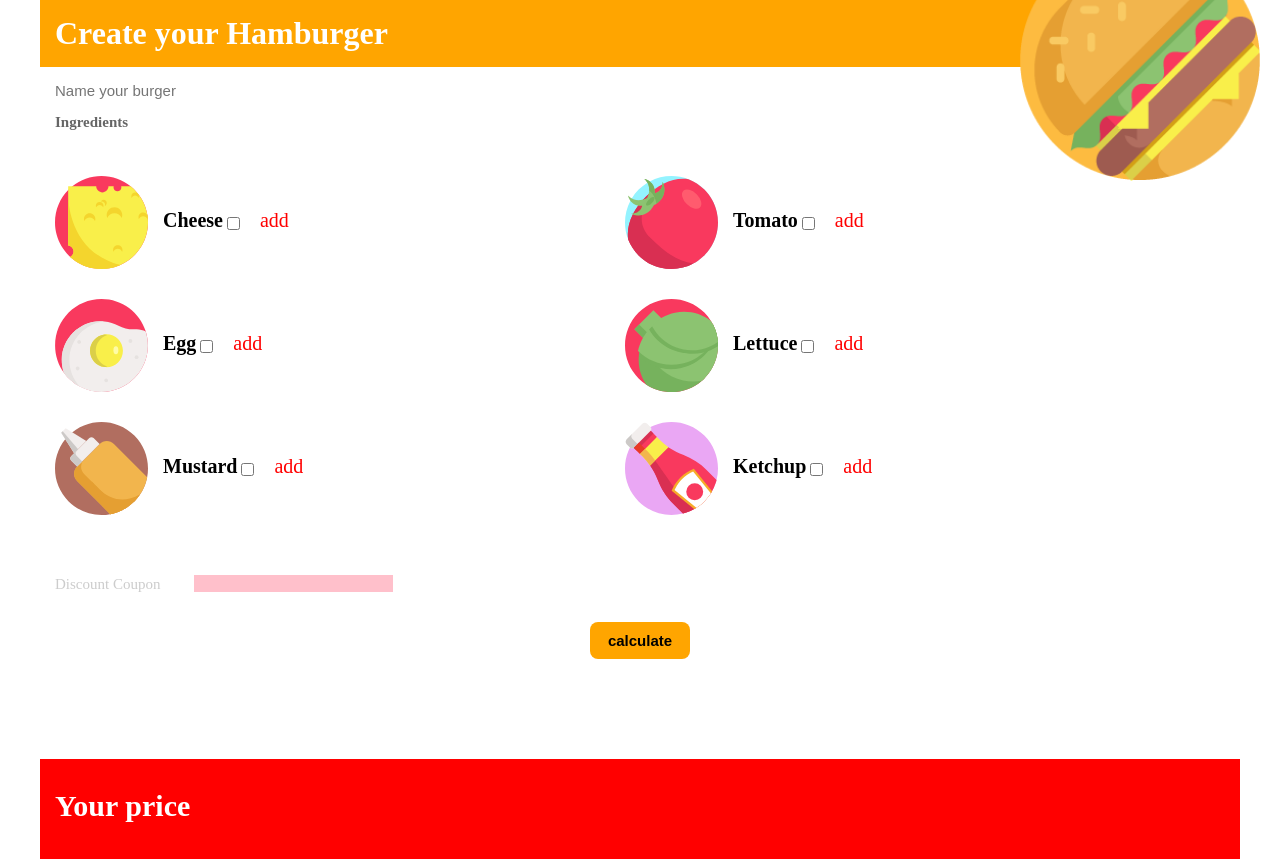
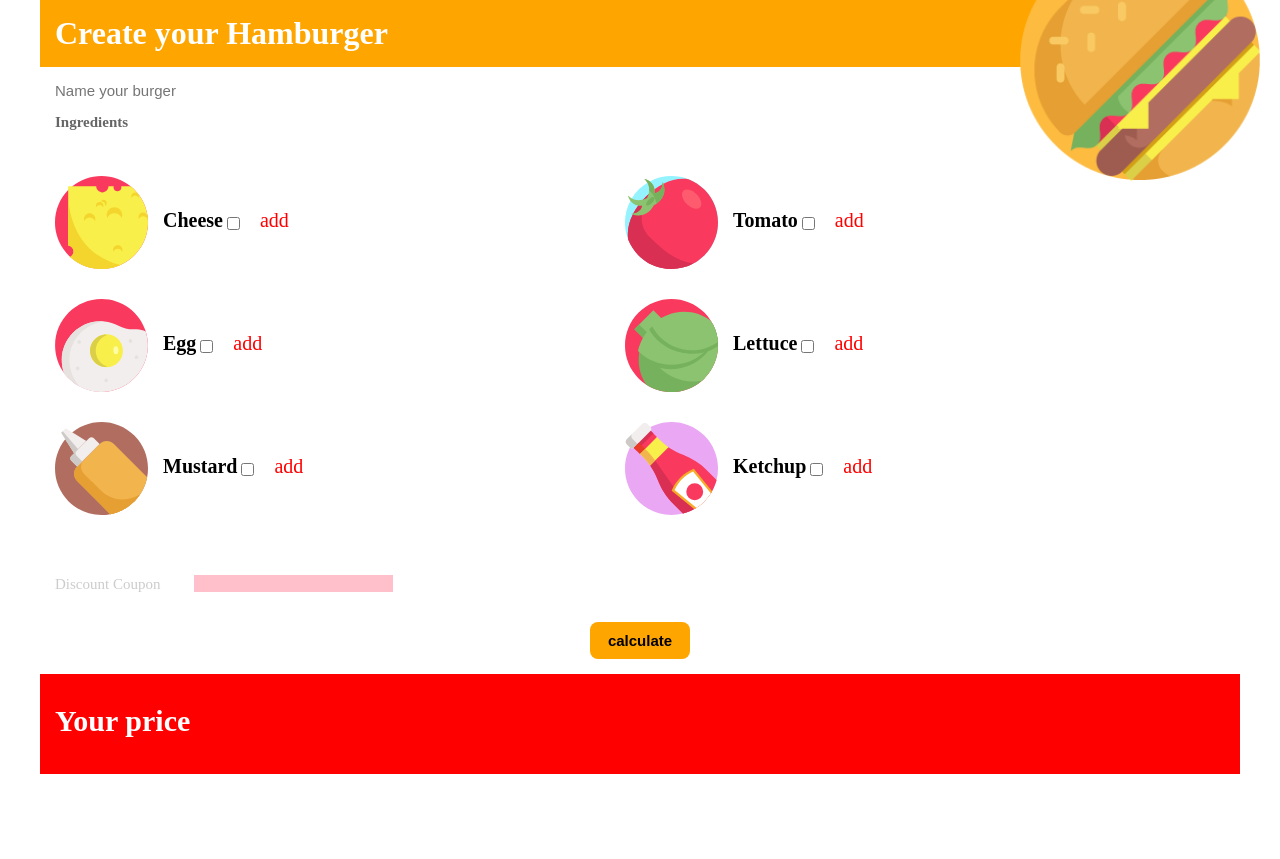
Before and after one commit to estefansilvi/js-burger, a plain HTML site: page index.html in a window 1280 px wide. After the commit the page ends 800 px from the top, so only its background shows below. Drawn offline with Linux system fonts and the light colour scheme.

Commit message:
refactor struttura

```diff
--- a/index.html
+++ b/index.html
@@ -6,12 +6,15 @@
     <title>Crea il tuo Hamburger</title>
   </head>
   <body>
-  <div class="container">
-    <header>
+
+
+    <header class="container">
         <h1 class="px-15 py-30 color-white bolder">Create your Hamburger</h1>
         <img class="logo" src="img/burger-top.png" alt="">
     </header>
-    <main class="factory mb-15">
+
+    <main class="container factory mb-15">
+
         <!-- inserimento nome hamburger -->
         <div>
            <input class=" size-15 mx-15 my-15 border-none" type="text" name="burger-name" id="burger-name" placeholder="Name your burger">
@@ -63,12 +66,13 @@
       <div class=" calculate text-center my-15">
         <button id='checkout' class=" size-15  cursor" type="button" name="button">calculate</button>
       </div>
+
     </main>
 <!-- end calcolo del prezzo finale del panino -->
-  <footer class="bg-color-red">
-    <h1 class="color-white size-30 mx-15 inline-block">Your price</h1>
-    <span id="price"class=" color-white size-30 fr mx-15"></span>
+  <footer class="container bg-color-red">
+    <h1 class="color-white size-30 mx-15 inline-block">Your price <span id="price"class=" color-white size-30 mx-15"></span></h1>
   </footer>
+
   <script type="text/javascript" src="js/script.js">
 
   </script>
```
Lines whose indentation alone changed are shown as unchanged.
